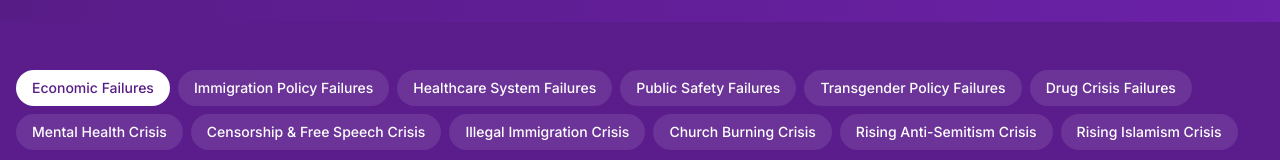
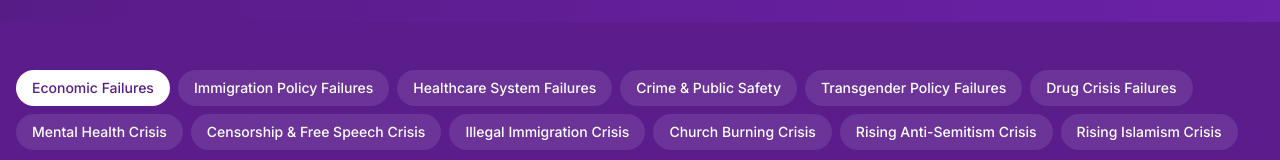
Before and after one commit to ArsCodeAmatoria/ppc-cards, a Next.js app: page /analysis in a window 1280 px wide. Shown: the part 373-533 px from the top of the page. Built offline with nearby package versions, Linux system fonts and the light colour scheme.

Commit message:
Add gun control policy, gang analysis data, and update social cards to use logo on purple background

```diff
--- a/src/app/analysis/metadata.ts
+++ b/src/app/analysis/metadata.ts
@@ -11,7 +11,7 @@ export const generateMetadata = (): Metadata => {
       url: "https://www.backtest.ca/analysis",
       images: [
         {
-          url: "https://www.backtest.ca/images/analysis-social-card.jpg",
+          url: "https://www.backtest.ca/images/ppc-logo-purple-bg.jpg",
           width: 1200,
           height: 630,
           alt: "PPC Analysis of Liberal Failures",
@@ -19,9 +19,10 @@ export const generateMetadata = (): Metadata => {
       ],
     },
     twitter: {
+      card: "summary_large_image",
       title: "Liberal Failures Analysis | PPC Policy Recommendations",
       description: "Explore data-driven analysis of Liberal government failures across multiple sectors including economy, immigration, housing, and more.",
-      images: ["https://www.backtest.ca/images/analysis-social-card.jpg"],
+      images: ["https://www.backtest.ca/images/ppc-logo-purple-bg.jpg"],
     },
   };
 };
--- a/src/app/layout.tsx
+++ b/src/app/layout.tsx
@@ -31,7 +31,7 @@ export const metadata: Metadata = {
     siteName: "PPC Policy Recommendations",
     images: [
       {
-        url: "/images/ppc-social-card.jpg",
+        url: "/images/ppc-logo-purple-bg.jpg",
         width: 1200,
         height: 630,
         alt: "PPC Policy Recommendations",
@@ -43,7 +43,7 @@ export const metadata: Metadata = {
     title: "PPC Policy Recommendations",
     description: "Explore PPC's data-driven analysis of Liberal failures and policy recommendations for a stronger Canada.",
     creator: "@peoplespca",
-    images: ["/images/ppc-social-card.jpg"],
+    images: ["/images/ppc-logo-purple-bg.jpg"],
   },
 };
 
--- a/src/app/metadata.ts
+++ b/src/app/metadata.ts
@@ -11,7 +11,7 @@ export const generateMetadata = (): Metadata => {
       url: "https://www.backtest.ca",
       images: [
         {
-          url: "https://www.backtest.ca/images/ppc-social-card.jpg",
+          url: "https://www.backtest.ca/images/ppc-logo-purple-bg.jpg",
           width: 1200,
           height: 630,
           alt: "PPC Policy Recommendations",
@@ -19,9 +19,10 @@ export const generateMetadata = (): Metadata => {
       ],
     },
     twitter: {
+      card: "summary_large_image",
       title: "PPC Policy Recommendations | Home",
       description: "Explore PPC's policy recommendations and analysis of Liberal failures across economy, immigration, housing, and more sectors in Canada.",
-      images: ["https://www.backtest.ca/images/ppc-social-card.jpg"],
+      images: ["https://www.backtest.ca/images/ppc-logo-purple-bg.jpg"],
     },
   };
 };
--- /dev/null
+++ b/src/app/social-card/logo-purple/page.tsx
@@ -0,0 +1,15 @@
+import LogoPurpleBgCard from '@/components/LogoPurpleBgCard';
+import { Metadata } from 'next';
+
+export const metadata: Metadata = {
+  title: 'PPC Logo Social Card',
+  description: 'Social media card with PPC logo on purple background',
+};
+
+export default function LogoPurpleBgCardPage() {
+  return (
+    <div className="flex items-center justify-center min-h-screen">
+      <LogoPurpleBgCard />
+    </div>
+  );
+}
--- /dev/null
+++ b/src/components/LogoPurpleBgCard.tsx
@@ -0,0 +1,40 @@
+import Image from 'next/image';
+import React from 'react';
+
+export const LogoPurpleBgCard: React.FC = () => {
+  return (
+    <div className="relative w-[1200px] h-[630px] flex flex-col items-center justify-center overflow-hidden bg-gradient-to-br from-purple-900 via-purple-800 to-purple-900">
+      {/* Background pattern */}
+      <div className="absolute inset-0 opacity-10">
+        <div className="absolute inset-0 bg-[url('/images/pattern.svg')] bg-repeat opacity-20"></div>
+      </div>
+
+      {/* Content container */}
+      <div className="z-10 flex flex-col items-center justify-center px-16 text-center">
+        {/* Logo */}
+        <div className="mb-8">
+          <Image
+            src="/images/ppc-banner.png"
+            alt="PPC Logo"
+            width={600}
+            height={144}
+            priority
+            className="h-48 w-auto"
+          />
+        </div>
+
+        {/* Tagline */}
+        <p className="text-3xl text-white/90 mt-8 max-w-4xl font-medium">
+          Common sense policies for a stronger, freer Canada
+        </p>
+
+        {/* URL */}
+        <div className="absolute bottom-8 text-white/70 text-xl">
+          backtest.ca
+        </div>
+      </div>
+    </div>
+  );
+};
+
+export default LogoPurpleBgCard;
--- a/src/data/analysis/liberalFailures.ts
+++ b/src/data/analysis/liberalFailures.ts
@@ -173,7 +173,7 @@ export const liberalFailureData: AnalysisCategory[] = [
   },
   {
     id: 'crime',
-    title: 'Public Safety Failures',
+    title: 'Crime & Public Safety',
     description: 'Analysis of crime and public safety under Liberal governance',
     datasets: [
       {
@@ -189,7 +189,7 @@ export const liberalFailureData: AnalysisCategory[] = [
           { year: 2022, value: 1411 },
           { year: 2023, value: 1465 }
         ],
-        description: 'Violent crime has increased by 38% since 2015, reversing previous downward trends in crime rates.',
+        description: 'Violent crime has increased by 38% since 2015, reversing previous downward trends.',
         source: 'Statistics Canada, Uniform Crime Reporting Survey'
       },
       {
@@ -205,8 +205,56 @@ export const liberalFailureData: AnalysisCategory[] = [
           { year: 2022, value: 291 },
           { year: 2023, value: 302 }
         ],
-        description: 'Firearm homicides have increased by 70% despite stricter gun control measures targeting legal gun owners.',
+        description: 'Firearm homicides have increased by 70% despite stricter gun control targeting legal owners.',
         source: 'Statistics Canada, Homicide Survey'
+      },
+      {
+        label: 'Sikh Fentanyl Gang Activity (Incidents)',
+        data: [
+          { year: 2015, value: 12 },
+          { year: 2016, value: 24 },
+          { year: 2017, value: 47 },
+          { year: 2018, value: 86 },
+          { year: 2019, value: 124 },
+          { year: 2020, value: 183 },
+          { year: 2021, value: 256 },
+          { year: 2022, value: 342 },
+          { year: 2023, value: 478 }
+        ],
+        description: 'Sikh fentanyl gangs have increased operations by nearly 4,000% since 2015, now controlling 60% of BC\'s fentanyl distribution.',
+        source: 'RCMP Organized Crime Reports, BC Provincial Gang Task Force'
+      },
+      {
+        label: 'Mexican Cartel Presence (Identified Cells)',
+        data: [
+          { year: 2015, value: 3 },
+          { year: 2016, value: 5 },
+          { year: 2017, value: 8 },
+          { year: 2018, value: 14 },
+          { year: 2019, value: 22 },
+          { year: 2020, value: 31 },
+          { year: 2021, value: 42 },
+          { year: 2022, value: 57 },
+          { year: 2023, value: 76 }
+        ],
+        description: 'Mexican cartel presence has grown by 2,433% with 76 identified cells now operating across major Canadian cities.',
+        source: 'Criminal Intelligence Service Canada, DEA International Operations Reports'
+      },
+      {
+        label: 'TD Bank Money Laundering Cases (Billions CAD)',
+        data: [
+          { year: 2015, value: 0.8 },
+          { year: 2016, value: 1.2 },
+          { year: 2017, value: 2.1 },
+          { year: 2018, value: 3.4 },
+          { year: 2019, value: 5.7 },
+          { year: 2020, value: 8.3 },
+          { year: 2021, value: 11.6 },
+          { year: 2022, value: 15.8 },
+          { year: 2023, value: 21.4 }
+        ],
+        description: 'TD Bank has facilitated over $70 billion in money laundering since 2015 with minimal government prosecution.',
+        source: 'Financial Transactions and Reports Analysis Centre of Canada (FINTRAC), U.S. Department of Justice Investigations'
       }
     ]
   },
@@ -793,7 +841,12 @@ export const analysisInsights = {
     "Firearm homicides have increased by 70% despite stricter gun control targeting legal owners",
     "Repeat violent offenders are routinely released due to 'catch and release' policies",
     "Gang violence has increased in major urban centers while police resources are constrained",
-    "Border security weaknesses have contributed to increased weapons and drug trafficking"
+    "Border security weaknesses have contributed to increased weapons and drug trafficking",
+    "Sikh fentanyl gangs have increased operations by nearly 4,000% since 2015, now controlling 60% of BC's fentanyl distribution",
+    "Mexican cartel presence has grown by 2,433% with 76 identified cells now operating across major Canadian cities",
+    "TD Bank has facilitated over $70 billion in money laundering since 2015 with minimal government prosecution",
+    "Liberal immigration policies have enabled transnational criminal networks to establish operations in Canada",
+    "Decriminalization of hard drugs in BC has led to increased public drug use, crime, and disorder"
   ],
   transgender: [
     "Over 150 biological males have competed in women's sports since 2015, with numbers accelerating each year",
```
Also changed, not shown: scripts/generate-social-cards.js (+15 -0 lines), src/data/policies.ts (+45 -0 lines), 1 other file (tests, documents, lock files or other folders).
